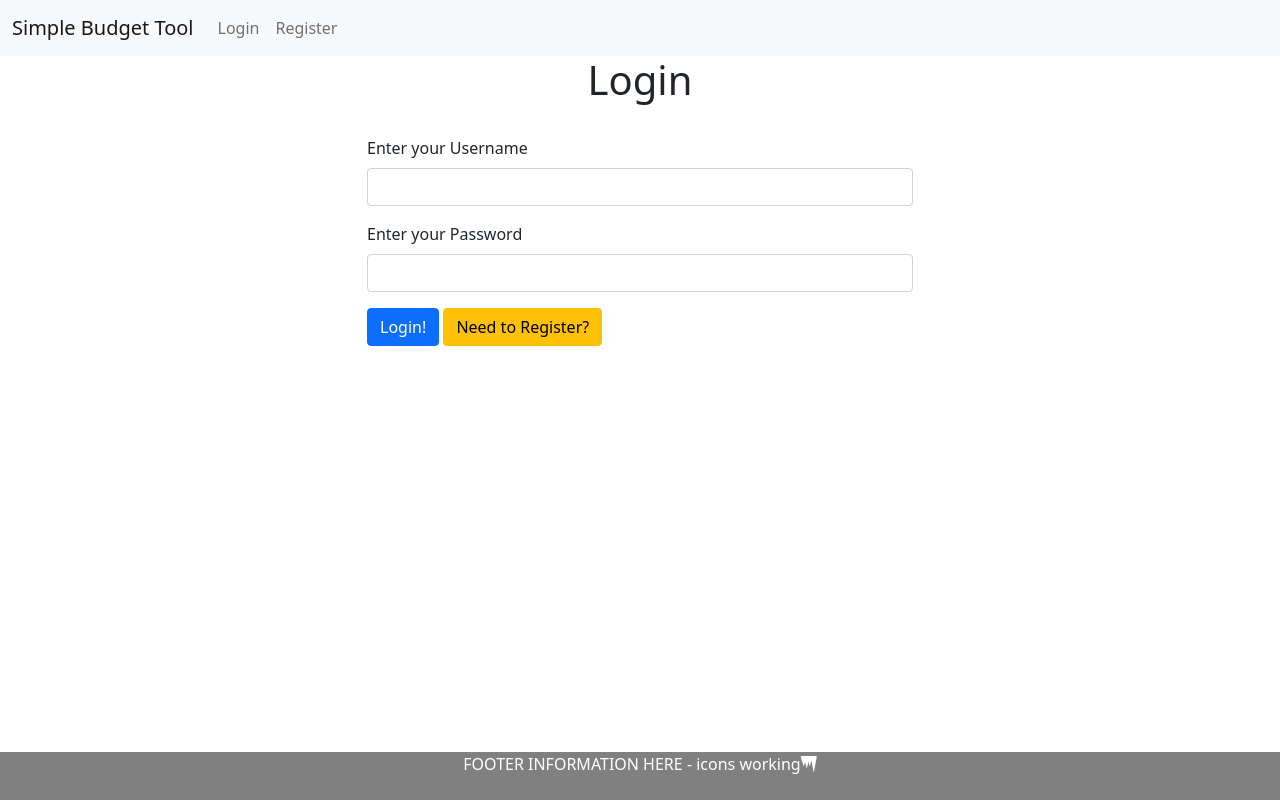
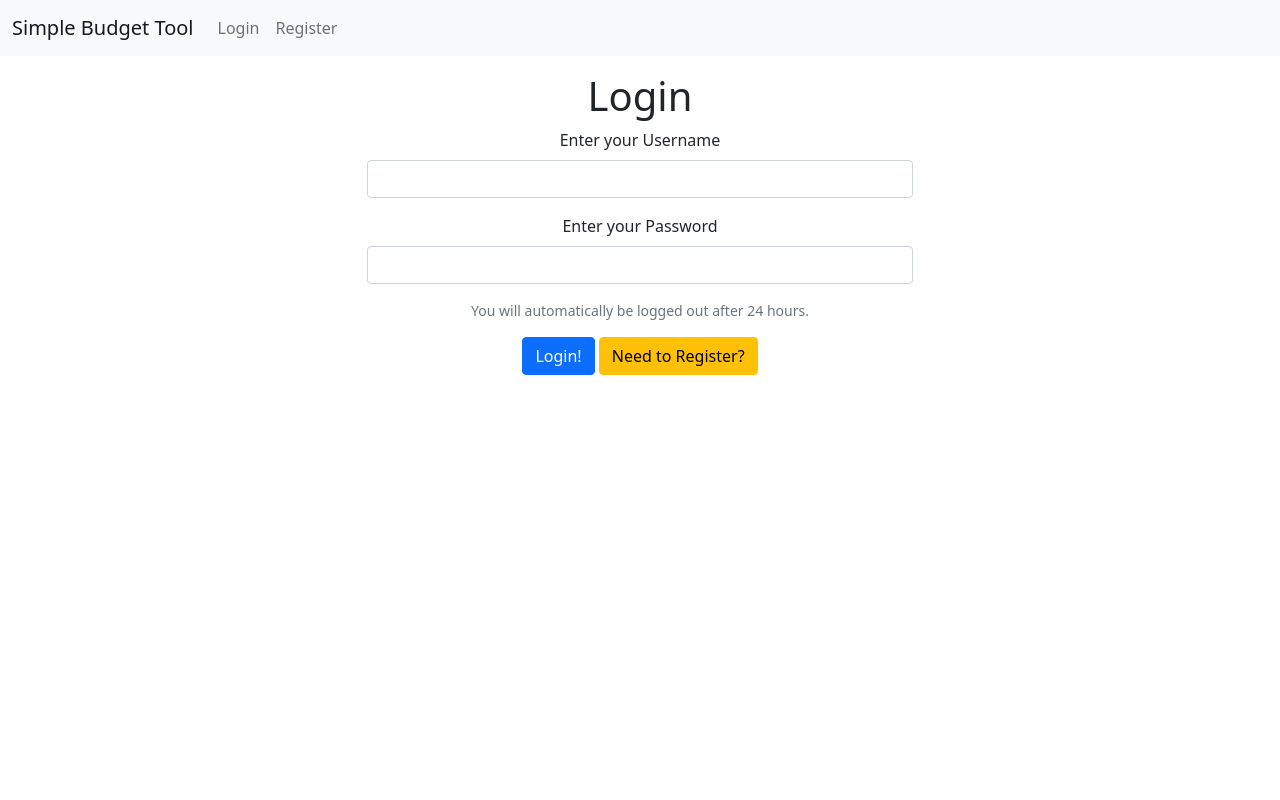
Before and after one commit to KNFullStack/Milestone-Project-3, a Flask app: page /login in a window 1280 px wide. Run offline with Flask 2, Linux system fonts and the light colour scheme; some libraries are stand-ins or nearby versions.

Commit message:
spacing and layout of content updated

```diff
--- a/static/css/style.css
+++ b/static/css/style.css
@@ -1,14 +1,3 @@
-#footer {
-    position: fixed;
-    left: 0;
-    bottom: 0;
-    width: 100%;
-    background-color: grey;
-    height: 3rem;
-    color: white;
-    margin-top: 1rem;
-}
-
 .unclickable {
     pointer-events: none !important;
 }
@@ -18,4 +7,19 @@
     max-height: 28vh;
 }
 
+#landing-container {
+    background: url(../images/testimage.PNG) no-repeat center center;
+    background-size: cover;
+    height: 91vh;
+}
+
+.flashes {
+    color: white;
+    background-color: red;
+}
+
+.list-left {
+    text-align: left !important;
+}
+
 /* Responsiveness */
--- a/templates/base.html
+++ b/templates/base.html
@@ -58,23 +58,14 @@
     {% block content %}
     <div class="container">
         <div id="landing-container" class="row">
-            <div class="d-flex flex-column text-center align-items-center justify-content-center ">
+            <div class="col d-flex flex-column text-center justify-content-center">
                 <h1>Simple Budget Tool</h1>
                 <p>Use this tool to help track your income and outgoings.</p>
             </div>
-            <div id="landing-image" class="col text-center align-items-center justify-content-center"><img
-                    src="../static/images/testimage.PNG" alt="image of calculator and pens"></div>
         </div>
     </div>
+
     {% endblock %}
-
-    <footer id="footer">
-        <div class="container-fluid">
-            <div class="row text-center align-items-center justify-content-center">
-                <div class="col">FOOTER INFORMATION HERE - icons working<i class="fas fa-icicles"></i></div>
-            </div>
-        </div>
-    </footer>
 
     <script src="https://cdn.jsdelivr.net/npm/bootstrap@5.0.2/dist/js/bootstrap.bundle.min.js"
         integrity="sha384-MrcW6ZMFYlzcLA8Nl+NtUVF0sA7MsXsP1UyJoMp4YLEuNSfAP+JcXn/tWtIaxVXM" crossorigin="anonymous">
--- a/templates/login.html
+++ b/templates/login.html
@@ -1,9 +1,13 @@
 {% extends "base.html" %}
 {% block content %}
-<h1 class="text-center">Login</h1><Br>
 <div class="container">
     <div class="row">
-        <div class="col-6 mx-auto">
+        <div class="col">
+            <h1 class="text-center mt-3">Login</h1>
+        </div>
+    </div>
+    <div class="row text-center">
+        <div class="col-lg-6 mx-auto">
             <form method="POST" action="{{ url_for('login') }}">
                 <div class="mb-3">
                     <label for="username" class="form-label">Enter your Username</label>
@@ -11,10 +15,13 @@
                 </div>
                 <div class="mb-3">
                     <label for="password" class="form-label"> Enter your Password</label>
-                    <input type="password" class="form-control" id="password" name="password" required>
+                    <input type="password" class="form-control" id="password" name="password"
+                        aria-describedby="login_info" required>
+                    <div id="login_info" class="form-text mt-3">You will automatically be logged out after 24 hours.
+                    </div>
                 </div>
-                <button type="submit" class="btn btn-primary">Login!</button>
-                <a class="btn btn-warning" href="{{ url_for('register') }}">Need to Register?</a>
+                <button type="submit" class="btn btn-primary mb-2">Login!</button>
+                <a class="btn btn-warning mb-2" href="{{ url_for('register') }}">Need to Register?</a>
             </form>
         </div>
     </div>
```
Also changed, not shown: templates/dashboard.html (+6 -6 lines), templates/edit_income.html (+6 -2 lines), templates/edit_outgoing.html (+6 -2 lines), templates/income.html (+8 -4 lines), templates/outgoing.html (+9 -5 lines), templates/register.html (+8 -4 lines).
